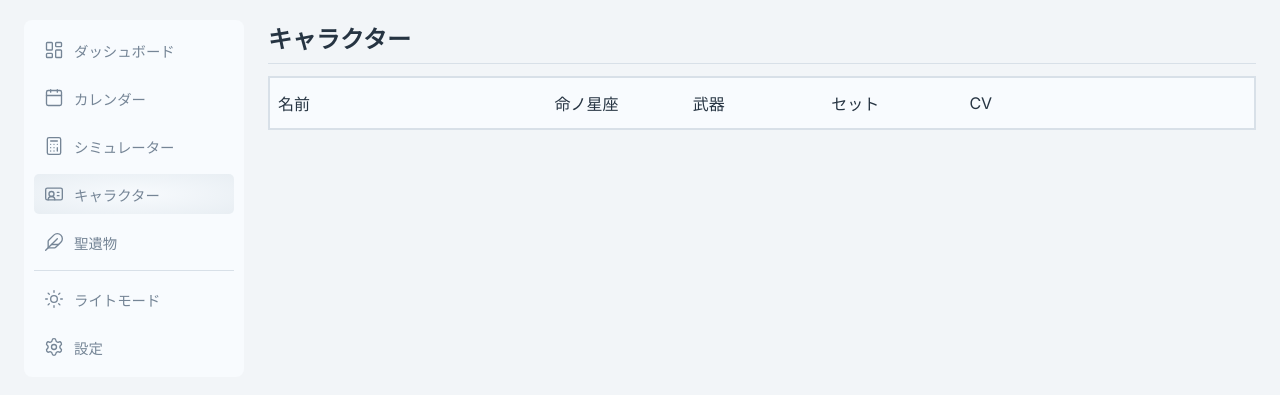
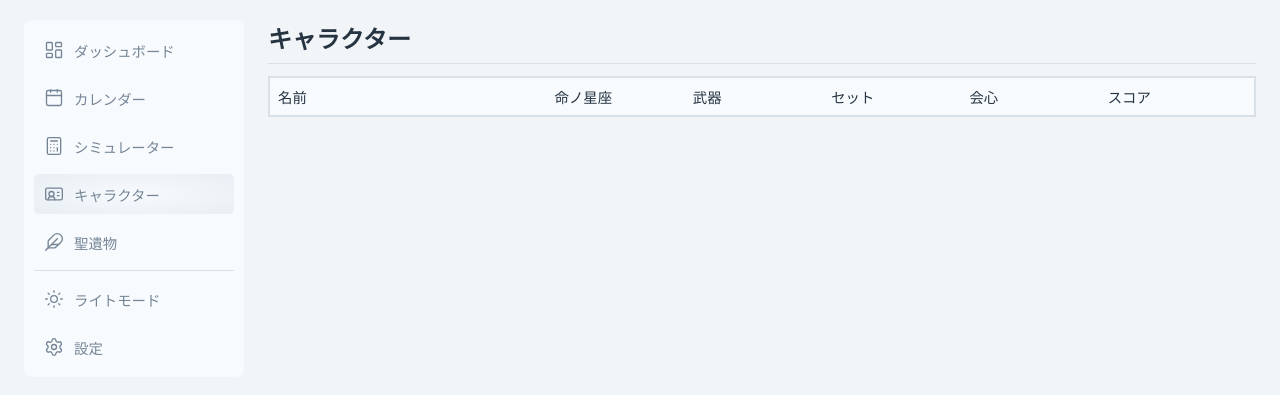
Before and after one commit to roka0430/heyvat, a Node project: template views/pages/characters/index.njk in a window 1280 px wide. Shown: the part 58-453 px from the top of the page. Run offline with Node 20 templates, Linux system fonts and the light colour scheme; the template is opened without the code that fills it, so the values that code supplies are empty; some libraries are stand-ins or nearby versions; some web fonts are replaced.

Commit message:
feat: キャラクターの会心とスコア表示を追加し、スタイルを改善

```diff
--- a/public/css/characters.css
+++ b/public/css/characters.css
@@ -3,24 +3,24 @@
   flex-direction: column;
 
   border: solid 0.5px var(--color-border);
+  font-size: 0.9rem;
 }
 
 .characters__item {
   display: grid;
   align-items: center;
-  grid-template-columns: 2fr 1fr 1fr 1fr 2fr;
+  grid-template-columns: 2fr 1fr 1fr 1fr 1fr 1fr;
 
+  padding-block: 5px;
   padding-inline: 8px;
+
   border: solid 0.5px var(--color-border);
 }
 
 .characters__item--head {
   padding: 8px;
   background: var(--color-surface);
-}
-
-.characters__consts {
-  padding-block: 5px;
+  white-space: nowrap;
 }
 
 .characters__consts div {
@@ -70,3 +70,13 @@
   transform: translateX(-2px);
   font-size: 0.8rem;
 }
+
+.characters__crit {
+  display: grid;
+  grid-template-columns: 40px min-content 40px;
+  gap: 3px;
+}
+
+.characters__crit span:nth-of-type(1) {
+  text-align: right;
+}
--- a/views/pages/characters/index.njk
+++ b/views/pages/characters/index.njk
@@ -20,7 +20,8 @@
           <div class="characters__consts">命ノ星座</div>
           <div class="characters__weapon">武器</div>
           <div class="characters__sets">セット</div>
-          <div class="characters__crit">CV</div>
+          <div class="characters__crit">会心</div>
+          <div class="characters__crit">スコア</div>
         </div>
         <template x-for="character in characters" :key="character.id">
           <div class="characters__item">
@@ -60,8 +61,10 @@
             </div>
             <div class="characters__crit">
               <span x-text="Math.round(character.stats.cr * 1000) / 10"></span>
-              : <span
-                x-text="Math.round(character.stats.cd * 1000) / 10"></span>
+              <span>:</span>
+              <span x-text="Math.round(character.stats.cd * 1000) / 10"></span>
+            </div>
+            <div class="characters__score">
               <span
                 x-text="Number(character.scores[character.scoreReference]).toFixed(1)"></span>
             </div>
```
